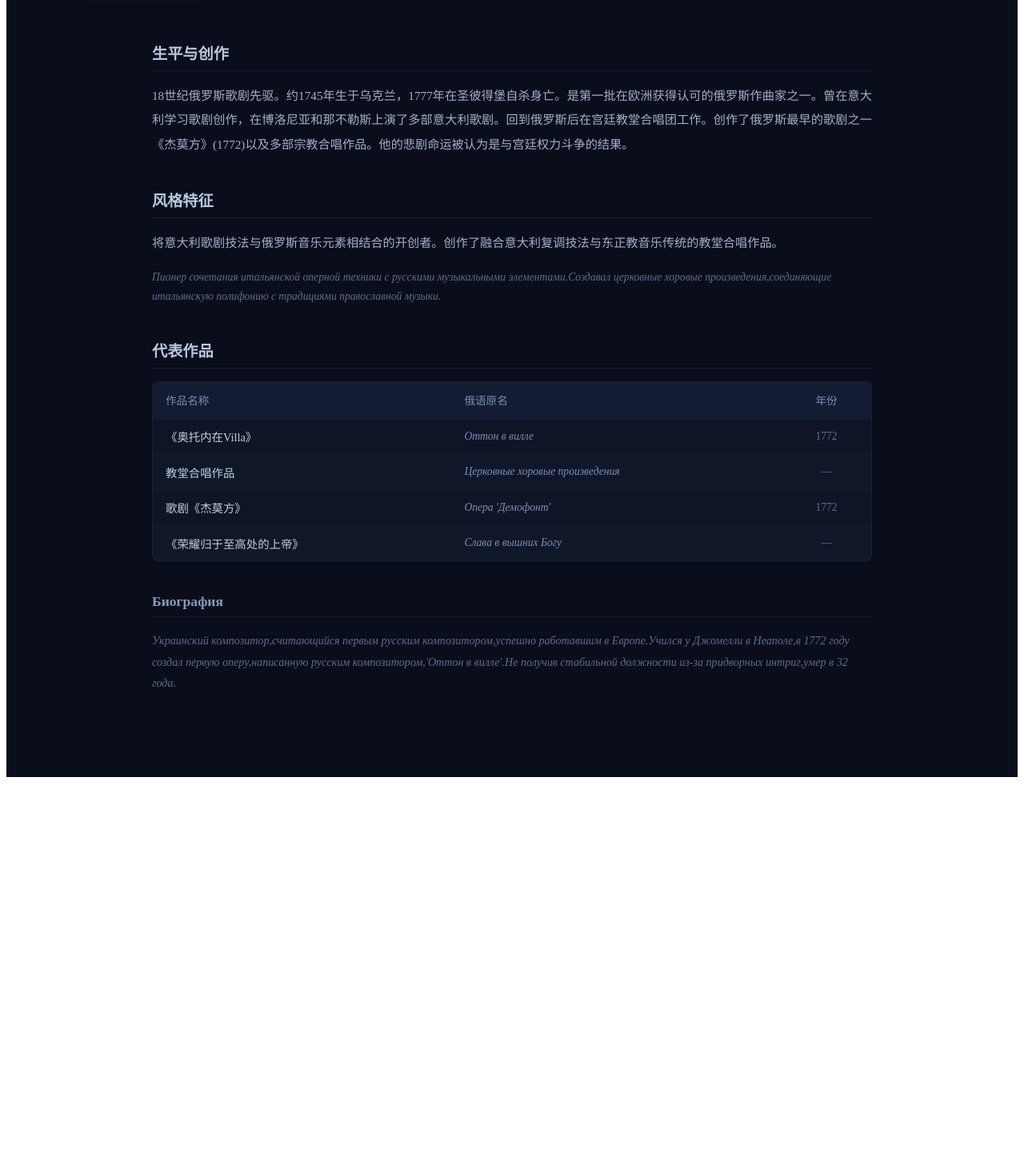
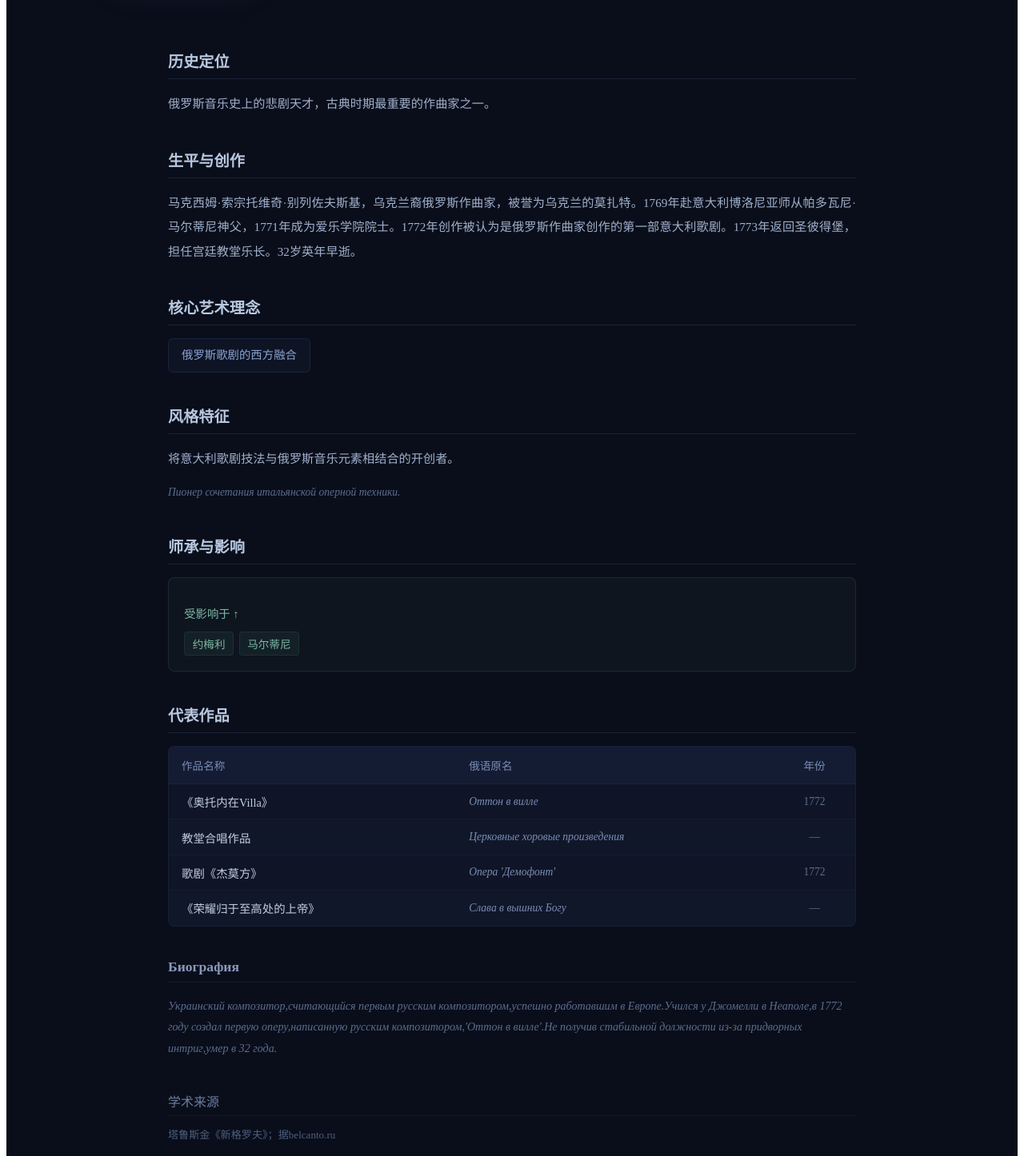
Before and after one commit to hanjinghong626-ctrl/russian-music-history-map, a Next.js app: page /composers/berezovsky in a window 1280 px wide. Shown: the part 364-1810 px from the top of the page at 80% size. Before the commit the page ends 1344 px from the top, so only its background shows below. Built offline with nearby package versions, Linux system fonts and the light colour scheme.

Commit message:
ComposerDetail v2：学术化详情页（历史定位、核心艺术理念、师承影响、学术来源）

```diff
--- a/app/composers/[slug]/ComposerDetail.js
+++ b/app/composers/[slug]/ComposerDetail.js
@@ -15,12 +15,21 @@ const periodNames = {
 
 export default function ComposerDetail({ params }) {
   const [composer, setComposer] = useState(null);
+  const [detail, setDetail] = useState(null);
   const [relatedComposers, setRelatedComposers] = useState([]);
   const slug = params.slug;
 
   useEffect(() => {
     const c = composers.find(comp => comp.id === slug);
     setComposer(c);
+    // Load detailed academic data
+    fetch('/data/composer-details.json')
+      .then(r => r.json())
+      .then(data => {
+        setDetail(data.composers?.[slug] || null);
+      })
+      .catch(() => {});
+    // Load related composers
     if (slug) {
       const related = relationships
         .filter(r => r.from === slug || r.to === slug)
@@ -36,11 +45,24 @@ export default function ComposerDetail({ params }) {
   if (!composer) return (
     <div style={{ minHeight: '100vh', background: '#0a0e1a', display: 'flex', alignItems: 'center', justifyContent: 'center' }}>
       <div style={{ color: '#8899bb', fontSize: '1.1rem' }}>
-        <h2 style={{ fontSize: '1.5rem', marginBottom: '1rem' }}>未找到该作曲家</h2>
+        <h2 style={{ fontSize: '1.5rem', marginBottom: '1rem', fontFamily: '"Noto Serif SC", serif' }}>未找到该作曲家</h2>
         <Link href="/music-history/composers" style={{ color: '#6b8ccc' }}>← 返回作曲家列表</Link>
       </div>
     </div>
   );
+
+  // Merge data: prefer detail (richer) over composer (basic)
+  const bio = detail?.bio_zh || composer.description || '';
+  const style = detail?.style_zh || composer.style || '';
+  const styleRu = detail?.style_ru || composer.styleRu || '';
+  const historicalPosition = detail?.historical_position || '';
+  const mentorOf = detail?.mentor_of || [];
+  const influencedBy = detail?.influenced_by || [];
+  const keyIdeas = detail?.key_ideas || [];
+  const sources = detail?.source || '';
+  const portrait = composer.portrait || detail?.portrait_url || '';
+  const quote = composer.quote || '';
+  const works = composer.works || detail?.works || [];
 
   return (
     <div style={{ minHeight: '100vh', background: '#0a0e1a', color: '#d0d8e8' }}>
@@ -52,7 +74,10 @@ export default function ComposerDetail({ params }) {
         alignItems: 'center',
         gap: '1rem',
         background: 'rgba(10,14,26,0.95)',
-        backdropFilter: 'blur(10px)'
+        backdropFilter: 'blur(10px)',
+        position: 'sticky',
+        top: 0,
+        zIndex: 10
       }}>
         <Link href="/" style={{ color: '#6b8ccc', textDecoration: 'none', fontSize: '0.9rem' }}>← 返回</Link>
         <span style={{ color: 'rgba(100,140,200,0.3)' }}>|</span>
@@ -67,12 +92,12 @@ export default function ComposerDetail({ params }) {
         display: 'flex',
         gap: '2.5rem',
         alignItems: 'flex-start',
-        maxWidth: '1100px',
+        maxWidth: '1000px',
         margin: '0 auto',
         flexWrap: 'wrap'
       }}>
         {/* Portrait */}
-        {composer.portrait && (
+        {portrait && (
           <div style={{
             flexShrink: 0,
             width: '180px',
@@ -80,10 +105,10 @@ export default function ComposerDetail({ params }) {
             borderRadius: '12px',
             overflow: 'hidden',
             border: '1px solid rgba(100,140,200,0.2)',
-            boxShadow: '0 0 30px rgba(80,120,200,0.1)'
+            boxShadow: '0 0 40px rgba(80,120,200,0.12)'
           }}>
             <img
-              src={composer.portrait}
+              src={portrait}
               alt={composer.name}
               style={{ width: '100%', height: '100%', objectFit: 'cover' }}
             />
@@ -93,16 +118,17 @@ export default function ComposerDetail({ params }) {
         {/* Name & Info */}
         <div style={{ flex: 1, minWidth: '280px' }}>
           <h1 style={{
-            fontSize: '2.2rem',
+            fontSize: '2.4rem',
             fontWeight: 700,
             color: '#e8edf5',
             marginBottom: '0.3rem',
-            fontFamily: '"Noto Serif SC", serif'
+            fontFamily: '"Noto Serif SC", serif',
+            letterSpacing: '0.05em'
           }}>
             {composer.name}
           </h1>
           <p style={{
-            fontSize: '1.1rem',
+            fontSize: '1.15rem',
             color: '#7a8db5',
             marginBottom: '0.5rem',
             fontFamily: 'serif'
@@ -115,20 +141,21 @@ export default function ComposerDetail({ params }) {
             marginBottom: '1.2rem'
           }}>
             {composer.birthYear}–{composer.deathYear}
+            {detail?.birth_place_zh && ` · ${detail.birth_place_zh}`}
           </p>
 
           {/* Tags */}
           <div style={{ display: 'flex', flexWrap: 'wrap', gap: '0.5rem', marginBottom: '1rem' }}>
-            {composer.school && (
+            {(detail?.school_zh || composer.school) && (
               <span style={{
                 padding: '0.3rem 0.8rem',
                 background: 'rgba(80,120,200,0.1)',
-                border: '1px solid rgba(80,120,200,0.2)',
+                border: '1px solid rgba(80,120,200,0.25)',
                 borderRadius: '20px',
                 fontSize: '0.85rem',
                 color: '#8aa4d4'
               }}>
-                {composer.school}
+                {detail?.school_zh || composer.school}
               </span>
             )}
             {composer.period && (
@@ -178,9 +205,9 @@ export default function ComposerDetail({ params }) {
       </header>
 
       {/* Quote */}
-      {composer.quote && composer.quote.trim() !== '' && (
+      {quote && quote.trim() !== '' && (
         <section style={{
-          maxWidth: '900px',
+          maxWidth: '860px',
           margin: '0 auto 2rem',
           padding: '0 2rem'
         }}>
@@ -195,16 +222,41 @@ export default function ComposerDetail({ params }) {
             lineHeight: 1.8,
             fontStyle: 'italic'
           }}>
-            "{composer.quote}"
+            &ldquo;{quote}&rdquo;
           </div>
         </section>
       )}
 
       {/* Main Content */}
-      <main style={{ maxWidth: '900px', margin: '0 auto', padding: '0 2rem 4rem' }}>
+      <main style={{ maxWidth: '860px', margin: '0 auto', padding: '0 2rem 4rem' }}>
+
+        {/* Historical Position */}
+        {historicalPosition && (
+          <section style={{ marginBottom: '2.5rem' }}>
+            <h2 style={{
+              fontSize: '1.2rem',
+              fontWeight: 600,
+              color: '#b8c8e0',
+              marginBottom: '1rem',
+              paddingBottom: '0.5rem',
+              borderBottom: '1px solid rgba(100,140,200,0.15)',
+              fontFamily: '"Noto Serif SC", serif'
+            }}>
+              历史定位
+            </h2>
+            <p style={{
+              fontSize: '0.95rem',
+              lineHeight: 2,
+              color: '#a0b0cc',
+              textAlign: 'justify'
+            }}>
+              {historicalPosition}
+            </p>
+          </section>
+        )}
 
         {/* Biography */}
-        {composer.description && (
+        {bio && (
           <section style={{ marginBottom: '2.5rem' }}>
             <h2 style={{
               fontSize: '1.2rem',
@@ -217,19 +269,54 @@ export default function ComposerDetail({ params }) {
             }}>
               生平与创作
             </h2>
-            <p style={{
-              fontSize: '0.95rem',
-              lineHeight: 2,
-              color: '#a0b0cc',
-              textAlign: 'justify'
+            {bio.split('\n\n').map((para, i) => (
+              <p key={i} style={{
+                fontSize: '0.95rem',
+                lineHeight: 2,
+                color: '#a0b0cc',
+                textAlign: 'justify',
+                marginBottom: i < bio.split('\n\n').length - 1 ? '1rem' : 0
+              }}>
+                {para}
+              </p>
+            ))}
+          </section>
+        )}
+
+        {/* Key Ideas */}
+        {keyIdeas.length > 0 && (
+          <section style={{ marginBottom: '2.5rem' }}>
+            <h2 style={{
+              fontSize: '1.2rem',
+              fontWeight: 600,
+              color: '#b8c8e0',
+              marginBottom: '1rem',
+              paddingBottom: '0.5rem',
+              borderBottom: '1px solid rgba(100,140,200,0.15)',
+              fontFamily: '"Noto Serif SC", serif'
             }}>
-              {composer.description}
-            </p>
+              核心艺术理念
+            </h2>
+            <div style={{ display: 'flex', flexWrap: 'wrap', gap: '0.6rem' }}>
+              {keyIdeas.map((idea, i) => (
+                <div key={i} style={{
+                  padding: '0.6rem 1rem',
+                  background: 'rgba(80,120,200,0.06)',
+                  border: '1px solid rgba(80,120,200,0.15)',
+                  borderRadius: '6px',
+                  fontSize: '0.9rem',
+                  color: '#8aa4d4',
+                  lineHeight: 1.5
+                }}>
+                  {idea}
+                </div>
+              ))}
+            </div>
           </section>
         )}
 
         {/* Style */}
-        {composer.style && (
+        {style && (
           <section style={{ marginBottom: '2.5rem' }}>
             <h2 style={{
               fontSize: '1.2rem',
@@ -248,9 +335,9 @@ export default function ComposerDetail({ params }) {
               color: '#a0b0cc',
               textAlign: 'justify'
             }}>
-              {composer.style}
+              {style}
             </p>
-            {composer.styleRu && (
+            {styleRu && (
               <p style={{
                 fontSize: '0.85rem',
                 lineHeight: 1.8,
@@ -258,14 +345,85 @@ export default function ComposerDetail({ params }) {
                 marginTop: '0.8rem',
                 fontStyle: 'italic'
               }}>
-                {composer.styleRu}
+                {styleRu}
               </p>
             )}
           </section>
         )}
 
+        {/* Influence Network */}
+        {(influencedBy.length > 0 || mentorOf.length > 0) && (
+          <section style={{ marginBottom: '2.5rem' }}>
+            <h2 style={{
+              fontSize: '1.2rem',
+              fontWeight: 600,
+              color: '#b8c8e0',
+              marginBottom: '1rem',
+              paddingBottom: '0.5rem',
+              borderBottom: '1px solid rgba(100,140,200,0.15)',
+              fontFamily: '"Noto Serif SC", serif'
+            }}>
+              师承与影响
+            </h2>
+            <div style={{ display: 'grid', gridTemplateColumns: 'repeat(auto-fit, minmax(280px, 1fr))', gap: '1.5rem' }}>
+              {influencedBy.length > 0 && (
+                <div style={{
+                  padding: '1.2rem',
+                  background: 'rgba(100,160,140,0.05)',
+                  border: '1px solid rgba(100,160,140,0.15)',
+                  borderRadius: '8px'
+                }}>
+                  <h3 style={{ fontSize: '0.9rem', color: '#7db8a4', marginBottom: '0.8rem', fontWeight: 500 }}>
+                    受影响于 ↑
+                  </h3>
+                  <div style={{ display: 'flex', flexWrap: 'wrap', gap: '0.4rem' }}>
+                    {influencedBy.map((inf, i) => (
+                      <span key={i} style={{
+                        padding: '0.25rem 0.6rem',
+                        background: 'rgba(100,160,140,0.08)',
+                        border: '1px solid rgba(100,160,140,0.12)',
+                        borderRadius: '4px',
+                        fontSize: '0.85rem',
+                        color: '#7db8a4'
+                      }}>
+                        {inf}
+                      </span>
+                    ))}
+                  </div>
+                </div>
+              )}
+              {mentorOf.length > 0 && (
+                <div style={{
+                  padding: '1.2rem',
+                  background: 'rgba(80,120,200,0.05)',
+                  border: '1px solid rgba(80,120,200,0.15)',
+                  borderRadius: '8px'
+                }}>
+                  <h3 style={{ fontSize: '0.9rem', color: '#8aa4d4', marginBottom: '0.8rem', fontWeight: 500 }}>
+                    影响/培养了 ↓
+                  </h3>
+                  <div style={{ display: 'flex', flexWrap: 'wrap', gap: '0.4rem' }}>
+                    {mentorOf.map((m, i) => (
+                      <span key={i} style={{
+                        padding: '0.25rem 0.6rem',
+                        background: 'rgba(80,120,200,0.08)',
+                        border: '1px solid rgba(80,120,200,0.12)',
+                        borderRadius: '4px',
+                        fontSize: '0.85rem',
+                        color: '#8aa4d4'
+                      }}>
+                        {m}
+                      </span>
+                    ))}
+                  </div>
+                </div>
+              )}
+            </div>
+          </section>
+        )}
+
         {/* Works */}
-        {composer.works && composer.works.length > 0 && (
+        {works.length > 0 && (
           <section style={{ marginBottom: '2.5rem' }}>
             <h2 style={{
               fontSize: '1.2rem',
@@ -289,18 +447,18 @@ export default function ComposerDetail({ params }) {
                   <tr style={{ background: 'rgba(80,120,200,0.08)' }}>
                     <th style={{ padding: '0.8rem 1rem', textAlign: 'left', fontSize: '0.85rem', color: '#7a8db5', fontWeight: 500 }}>作品名称</th>
                     <th style={{ padding: '0.8rem 1rem', textAlign: 'left', fontSize: '0.85rem', color: '#7a8db5', fontWeight: 500 }}>俄语原名</th>
-                    <th style={{ padding: '0.8rem 1rem', textAlign: 'center', fontSize: '0.85rem', color: '#7a8db5', fontWeight: 500, width: '80px' }}>年份</th>
+                    <th style={{ padding: '0.8rem 1rem', textAlign: 'center', fontSize: '0.85rem', color: '#7a8db5', fontWeight: 500, width: '70px' }}>年份</th>
                   </tr>
                 </thead>
                 <tbody>
-                  {composer.works.map((w, i) => (
+                  {works.map((w, i) => (
                     <tr key={i} style={{
                       borderTop: '1px solid rgba(100,140,200,0.06)',
                       background: i % 2 === 0 ? 'transparent' : 'rgba(80,120,200,0.02)'
                     }}>
-                      <td style={{ padding: '0.7rem 1rem', fontSize: '0.9rem', color: '#c0cee0' }}>{w.title}</td>
-                      <td style={{ padding: '0.7rem 1rem', fontSize: '0.85rem', color: '#7a8db5', fontStyle: 'italic' }}>{w.titleRu}</td>
-                      <td style={{ padding: '0.7rem 1rem', fontSize: '0.85rem', color: '#5a6d8f', textAlign: 'center' }}>{w.year || '—'}</td>
+                      <td style={{ padding: '0.7rem 1rem', fontSize: '0.9rem', color: '#c0cee0' }}>{w.title || w.title_zh || ''}</td>
+                      <td style={{ padding: '0.7rem 1rem', fontSize: '0.85rem', color: '#7a8db5', fontStyle: 'italic' }}>{w.titleRu || w.title_ru || ''}</td>
+                      <td style={{ padding: '0.7rem 1rem', fontSize: '0.85rem', color: '#5a6d8f', textAlign: 'center' }}>{w.year || w.年份 || '—'}</td>
                     </tr>
                   ))}
                 </tbody>
@@ -309,34 +467,9 @@ export default function ComposerDetail({ params }) {
           </section>
         )}
 
-        {/* Russian Bio */}
-        {composer.bioRu && (
+        {/* Related Composers (from relationships.js) */}
+        {relatedComposers.length > 0 && (
           <section style={{ marginBottom: '2.5rem' }}>
-            <h2 style={{
-              fontSize: '1.1rem',
-              fontWeight: 600,
-              color: '#8899bb',
-              marginBottom: '1rem',
-              paddingBottom: '0.5rem',
-              borderBottom: '1px solid rgba(100,140,200,0.1)',
-              fontFamily: 'serif'
-            }}>
-              Биография
-            </h2>
-            <p style={{
-              fontSize: '0.88rem',
-              lineHeight: 1.9,
-              color: '#5a6d8f',
-              fontStyle: 'italic'
-            }}>
-              {composer.bioRu}
-            </p>
-          </section>
-        )}
-
-        {/* Related Composers */}
-        {relatedComposers.length > 0 && (
-          <section style={{ marginBottom: '2rem' }}>
             <h2 style={{
               fontSize: '1.2rem',
               fontWeight: 600,
@@ -346,7 +479,7 @@ export default function ComposerDetail({ params }) {
               borderBottom: '1px solid rgba(100,140,200,0.15)',
               fontFamily: '"Noto Serif SC", serif'
             }}>
-              相关作曲家
+              人物关系网
             </h2>
             <div style={{ display: 'grid', gridTemplateColumns: 'repeat(auto-fill, minmax(220px, 1fr))', gap: '0.8rem' }}>
               {relatedComposers.map(r => (
@@ -388,6 +521,55 @@ export default function ComposerDetail({ params }) {
             </div>
           </section>
         )}
+
+        {/* Russian Bio */}
+        {(composer.bioRu || detail?.bio_ru) && (
+          <section style={{ marginBottom: '2.5rem' }}>
+            <h2 style={{
+              fontSize: '1.1rem',
+              fontWeight: 600,
+              color: '#8899bb',
+              marginBottom: '1rem',
+              paddingBottom: '0.5rem',
+              borderBottom: '1px solid rgba(100,140,200,0.1)',
+              fontFamily: 'serif'
+            }}>
+              Биография
+            </h2>
+            <p style={{
+              fontSize: '0.88rem',
+              lineHeight: 1.9,
+              color: '#5a6d8f',
+              fontStyle: 'italic'
+            }}>
+              {composer.bioRu || detail?.bio_ru}
+            </p>
+          </section>
+        )}
+
+        {/* Sources */}
+        {sources && (
+          <section style={{ marginBottom: '2rem' }}>
+            <h2 style={{
+              fontSize: '1rem',
+              fontWeight: 500,
+              color: '#6b7d9f',
+              marginBottom: '0.8rem',
+              paddingBottom: '0.4rem',
+              borderBottom: '1px solid rgba(100,140,200,0.08)',
+              fontFamily: '"Noto Serif SC", serif'
+            }}>
+              学术来源
+            </h2>
+            <p style={{
+              fontSize: '0.82rem',
+              lineHeight: 1.7,
+              color: '#4d5f7f'
+            }}>
+              {sources}
+            </p>
+          </section>
+        )}
       </main>
     </div>
   );
```
